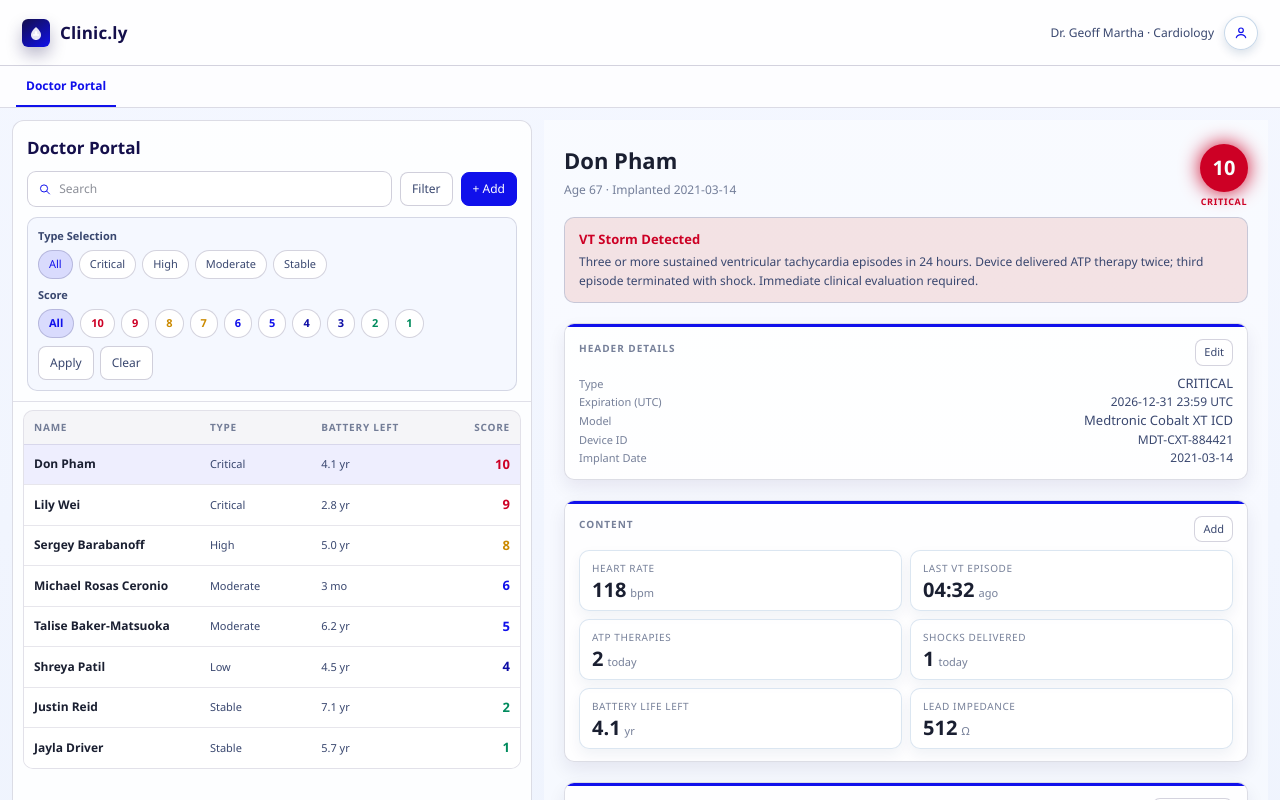
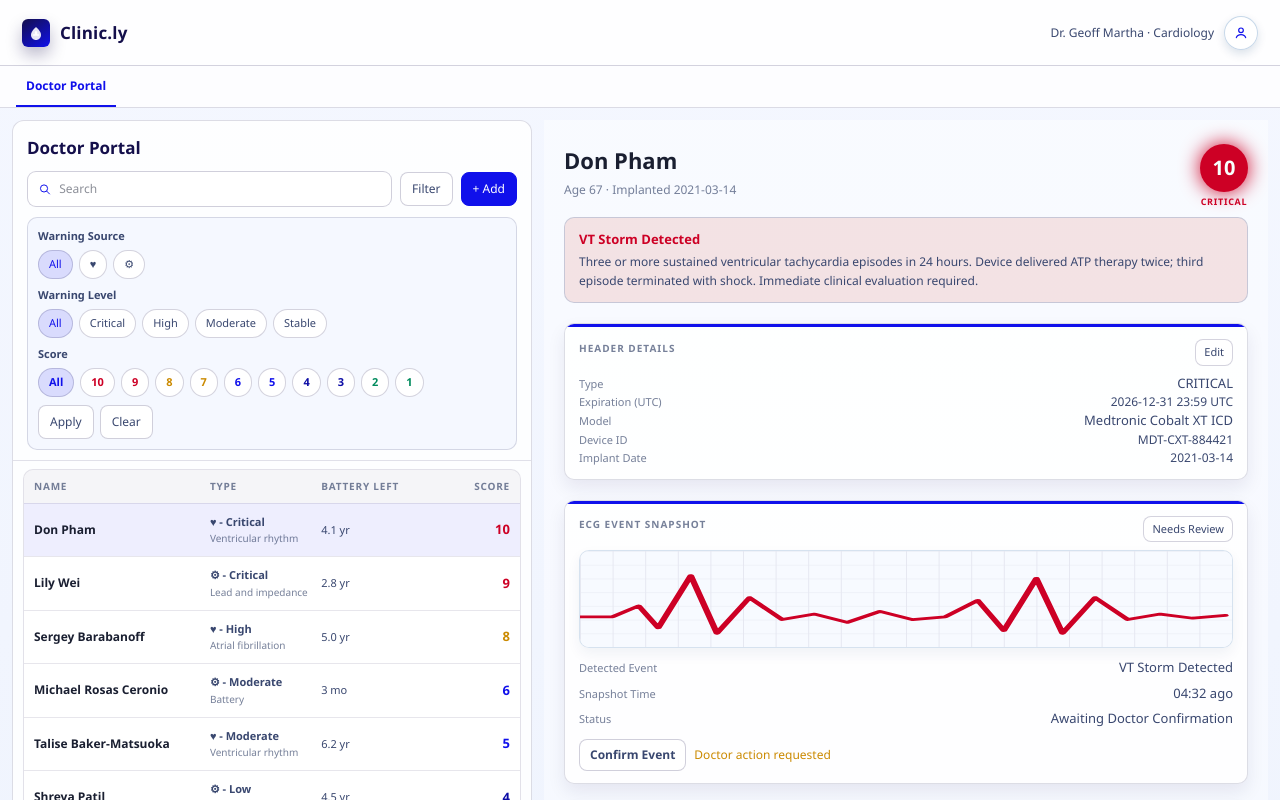
Before and after one commit to Talise-Medtronic/Clinic.ly, a React (Vite) app: page / in a window 1280 px wide. Both pictures are taken after a click on the button "Filter". Shown: the top 800 px of the page. Built offline with nearby package versions, Linux system fonts and the light colour scheme; the HTML template or start-up script is replaced by a standard one; a web font is replaced by a local one.

Commit message:
Talise and Shreya take on the world

```diff
--- a/src/App.tsx
+++ b/src/App.tsx
@@ -6,6 +6,7 @@ const sorted = [...patients].sort((a, b) => b.alertLevel - a.alertLevel)
 type AppView = "home" | "patients" | "administrator"
 type AlertFilter = "all" | "critical" | "high" | "moderate" | "stable"
 type ScoreFilter = "all" | 10 | 9 | 8 | 7 | 6 | 5 | 4 | 3 | 2 | 1
+type WarningSourceFilter = "all" | "heart" | "device"
 
 export default function App() {
   const [selectedId, setSelectedId] = useState<string>(sorted[0].id)
@@ -15,6 +16,7 @@ export default function App() {
   const [searchQuery, setSearchQuery] = useState("")
   const [showFilters, setShowFilters] = useState(false)
   const [alertFilter, setAlertFilter] = useState<AlertFilter>("all")
+  const [warningSourceFilter, setWarningSourceFilter] = useState<WarningSourceFilter>("all")
   const [scoreFilter, setScoreFilter] = useState<ScoreFilter>("all")
   const [doctorMenuOpen, setDoctorMenuOpen] = useState(false)
   const [clinicalNotesById, setClinicalNotesById] = useState<Record<string, string>>(() =>
@@ -37,6 +39,7 @@ export default function App() {
   const filteredSorted = useMemo(() => {
     const q = searchQuery.trim().toLowerCase()
     return sorted.filter((p) => {
+      const source = warningSource(p)
       if (
         (alertFilter === "critical" && p.alertLevel < 9) ||
         (alertFilter === "high" && (p.alertLevel < 7 || p.alertLevel > 8)) ||
@@ -45,6 +48,7 @@ export default function App() {
       ) {
         return false
       }
+      if (warningSourceFilter !== "all" && source !== warningSourceFilter) return false
       if (scoreFilter !== "all" && p.alertLevel !== scoreFilter) return false
       if (!q) return true
       return (
@@ -54,7 +58,7 @@ export default function App() {
         p.deviceId.toLowerCase().includes(q)
       )
     })
-  }, [searchQuery, alertFilter, scoreFilter])
+  }, [searchQuery, alertFilter, warningSourceFilter, scoreFilter])
 
   function handleSelect(id: string) {
     setSelectedId(id)
@@ -403,7 +407,32 @@ export default function App() {
               {showFilters && (
                 <div style={{ marginTop: 10, border: "1px solid rgba(20, 15, 75, 0.14)", borderRadius: 10, padding: 10, background: "rgba(245,248,255,0.95)" }}>
                   <div style={{ fontFamily: "var(--font-ui)", fontSize: 11, fontWeight: 600, color: "var(--text-mid)", marginBottom: 6 }}>
-                    Type Selection
+                    Warning Source
+                  </div>
+                  <div style={{ display: "flex", flexWrap: "wrap", gap: 6, marginBottom: 8 }}>
+                    {(["all", "heart", "device"] as const).map((item) => (
+                      <button
+                        key={item}
+                        onClick={() => setWarningSourceFilter(item)}
+                        style={{
+                          border: "1px solid rgba(20, 15, 75, 0.18)",
+                          background: warningSourceFilter === item ? "rgba(16, 16, 235, 0.12)" : "#fff",
+                          color: warningSourceFilter === item ? "var(--primary-base)" : "var(--text-mid)",
+                          borderRadius: 999,
+                          padding: "5px 10px",
+                          fontFamily: "var(--font-ui)",
+                          fontSize: 11,
+                          cursor: "pointer",
+                          textTransform: item === "all" ? "capitalize" : "none",
+                        }}
+                      >
+                        {item === "heart" ? "♥" : item === "device" ? "⚙" : "all"}
+                      </button>
+                    ))}
+                  </div>
+
+                  <div style={{ fontFamily: "var(--font-ui)", fontSize: 11, fontWeight: 600, color: "var(--text-mid)", marginBottom: 6 }}>
+                    Warning Level
                   </div>
                   <div style={{ display: "flex", flexWrap: "wrap", gap: 6, marginBottom: 8 }}>
                     {(["all", "critical", "high", "moderate", "stable"] as const).map((item) => (
@@ -459,6 +488,7 @@ export default function App() {
                       style={toolbarButtonStyle}
                       onClick={() => {
                         setAlertFilter("all")
+                        setWarningSourceFilter("all")
                         setScoreFilter("all")
                         setSearchQuery("")
                       }}
@@ -488,7 +518,7 @@ export default function App() {
                   >
                     <div style={{ display: "grid", gridTemplateColumns: "1.3fr 0.8fr 0.8fr 0.6fr", padding: "10px 10px", alignItems: "center", gap: 8, textAlign: "left" }}>
                       <div style={{ fontFamily: "var(--font-ui)", fontSize: 12, color: "var(--text-strong)", fontWeight: 600 }}>{p.name}</div>
-                      <div style={{ fontFamily: "var(--font-ui)", fontSize: 11, color: "var(--text-mid)" }}>{severity(p.alertLevel)}</div>
+                      <WarningTypeCell patient={p} />
                       <div style={{ fontFamily: "var(--font-ui)", fontSize: 11, color: "var(--text-mid)" }}>{batteryLife(p.id)}</div>
                       <div style={{ display: "flex", justifyContent: "flex-end" }}>
                         <span
@@ -700,6 +730,41 @@ function TableHeaderCell({ label, align = "left" }: { label: string; align?: "le
   )
 }
 
+function WarningTypeCell({ patient }: { patient: (typeof patients)[number] }) {
+  const source = warningSource(patient)
+  const sourceSymbol = source === "heart" ? "♥" : "⚙"
+  const detail = warningSubtype(patient)
+
+  return (
+    <div style={{ display: "flex", flexDirection: "column", gap: 1 }}>
+      <div style={{ fontFamily: "var(--font-ui)", fontSize: 11, color: "var(--text-mid)", fontWeight: 600 }}>
+        {sourceSymbol} - {severity(patient.alertLevel)}
+      </div>
+      <div style={{ fontFamily: "var(--font-ui)", fontSize: 10, color: "var(--text-subtle)" }}>{detail}</div>
+    </div>
+  )
+}
+
+function warningSource(patient: (typeof patients)[number]): "heart" | "device" {
+  const text = `${patient.alertTitle} ${patient.alertDescription}`.toLowerCase()
+  const heartSignals = ["af", "atrial", "ventricular", "vt", "tachy", "arrhythm", "rhythm"]
+  if (heartSignals.some((k) => text.includes(k))) return "heart"
+  return "device"
+}
+
+function warningSubtype(patient: (typeof patients)[number]): string {
+  const text = `${patient.alertTitle} ${patient.alertDescription}`.toLowerCase()
+  if (warningSource(patient) === "heart") {
+    if (text.includes("af")) return "Atrial fibrillation"
+    if (text.includes("vt") || text.includes("ventricular")) return "Ventricular rhythm"
+    return "Rhythm event"
+  }
+  if (text.includes("battery")) return "Battery"
+  if (text.includes("impedance") || text.includes("lead")) return "Lead and impedance"
+  if (text.includes("sensing") || text.includes("threshold") || text.includes("amplitude")) return "Sensing and readings"
+  return "Device telemetry"
+}
+
 function severity(level: number): string {
   if (level >= 9) return "Critical"
   if (level >= 7) return "High"
--- a/src/components/PatientDetail.tsx
+++ b/src/components/PatientDetail.tsx
@@ -1,3 +1,4 @@
+import { useMemo, useState } from "react"
 import type { Patient } from "../data/patients"
 import {
   getVitals,
@@ -31,6 +32,14 @@ function alertLabel(level: number): string {
 export default function PatientDetail({ patient, onClinicalNotesChange }: Props) {
   const color = alertColor(patient.alertLevel)
   const isCritical = patient.alertLevel >= 9
+  const isAbnormalRhythm = hasAbnormalRhythm(patient)
+  const eventTimeLabel = useMemo(() => getEventTimeLabel(patient), [patient])
+  const [confirmedByPatientId, setConfirmedByPatientId] = useState<Record<string, boolean>>({})
+  const isConfirmed = !!confirmedByPatientId[patient.id]
+
+  function toggleEventConfirmation() {
+    setConfirmedByPatientId((prev) => ({ ...prev, [patient.id]: !prev[patient.id] }))
+  }
 
   return (
     <div
@@ -155,6 +164,56 @@ export default function PatientDetail({ patient, onClinicalNotesChange }: Props)
         <Row label="Device ID" value={patient.deviceId} mono />
         <Row label="Implant Date" value={patient.implantDate} mono />
       </SectionCard>
+
+      {isAbnormalRhythm && (
+        <SectionCard title="ECG Event Snapshot" actions={<CardActions labels={[isConfirmed ? "Confirmed" : "Needs Review"]} />}>
+          <div
+            style={{
+              background: "rgba(255,255,255,0.74)",
+              borderRadius: 10,
+              border: "1px solid rgba(0, 79, 154, 0.16)",
+              overflow: "hidden",
+              boxShadow: "0 6px 14px rgba(0, 57, 107, 0.06)",
+            }}
+          >
+            <EcgSnapshot level={patient.alertLevel} />
+          </div>
+
+          <div style={{ marginTop: 10, display: "grid", gap: 6 }}>
+            <Row label="Detected Event" value={patient.alertTitle} />
+            <Row label="Snapshot Time" value={eventTimeLabel} />
+            <Row label="Status" value={isConfirmed ? "Doctor Confirmed" : "Awaiting Doctor Confirmation"} />
+          </div>
+
+          <div style={{ marginTop: 10, display: "flex", alignItems: "center", gap: 8 }}>
+            <button
+              onClick={toggleEventConfirmation}
+              style={{
+                border: "1px solid rgba(20, 15, 75, 0.2)",
+                borderRadius: 8,
+                background: isConfirmed ? "rgba(0, 139, 93, 0.14)" : "#fff",
+                color: isConfirmed ? "var(--ok)" : "var(--text-mid)",
+                fontFamily: "var(--font-ui)",
+                fontSize: 12,
+                fontWeight: 600,
+                padding: "6px 10px",
+                cursor: "pointer",
+              }}
+            >
+              {isConfirmed ? "Unconfirm Event" : "Confirm Event"}
+            </button>
+            <span
+              style={{
+                fontFamily: "var(--font-ui)",
+                fontSize: 12,
+                color: isConfirmed ? "var(--ok)" : "var(--warning)",
+              }}
+            >
+              {isConfirmed ? "Event review complete" : "Doctor action requested"}
+            </span>
+          </div>
+        </SectionCard>
+      )}
 
       <SectionCard title="Content" actions={<CardActions labels={["Add"]} />}>
         <div
@@ -512,3 +571,34 @@ function VitalCard({ series }: { series: VitalSeries }) {
     </div>
   )
 }
+
+function hasAbnormalRhythm(patient: Patient): boolean {
+  const text = `${patient.alertTitle} ${patient.alertDescription}`.toLowerCase()
+  return patient.alertLevel >= 7 || /(af|vf|vt|arrhythm|tachy|brady|rhythm)/.test(text)
+}
+
+function getEventTimeLabel(patient: Patient): string {
+  const entry = patient.readings.find((r) => /(episode|event|af burden|vt|shock)/i.test(r.label))
+  if (!entry) return "Captured in latest transmission"
+  return `${entry.value}${entry.unit ? ` ${entry.unit}` : ""}`
+}
+
+function EcgSnapshot({ level }: { level: number }) {
+  const stroke = level >= 9 ? "var(--danger)" : level >= 7 ? "var(--warning)" : "var(--accent)"
+  const points =
+    level >= 9
+      ? "0,48 10,48 18,40 24,56 34,18 42,60 52,34 62,50 72,46 82,52 92,44 102,50 112,48 122,36 130,58 140,20 148,60 158,34 168,50 178,46 188,49 198,47"
+      : "0,48 10,48 18,44 26,52 34,26 42,56 52,38 62,50 72,46 82,51 92,42 102,50 112,48 122,40 130,54 140,28 148,58 158,38 168,50 178,46 188,50 198,47"
+
+  return (
+    <svg viewBox="0 0 200 70" preserveAspectRatio="none" style={{ width: "100%", height: 96, display: "block", background: "rgba(247,250,255,0.95)" }}>
+      <defs>
+        <pattern id="ecg-grid" width="10" height="10" patternUnits="userSpaceOnUse">
+          <path d="M 10 0 L 0 0 0 10" fill="none" stroke="rgba(20, 15, 75, 0.08)" strokeWidth="0.6" />
+        </pattern>
+      </defs>
+      <rect x="0" y="0" width="200" height="70" fill="url(#ecg-grid)" />
+      <polyline points={points} fill="none" stroke={stroke} strokeWidth="2" strokeLinecap="round" strokeLinejoin="round" />
+    </svg>
+  )
+}
```
